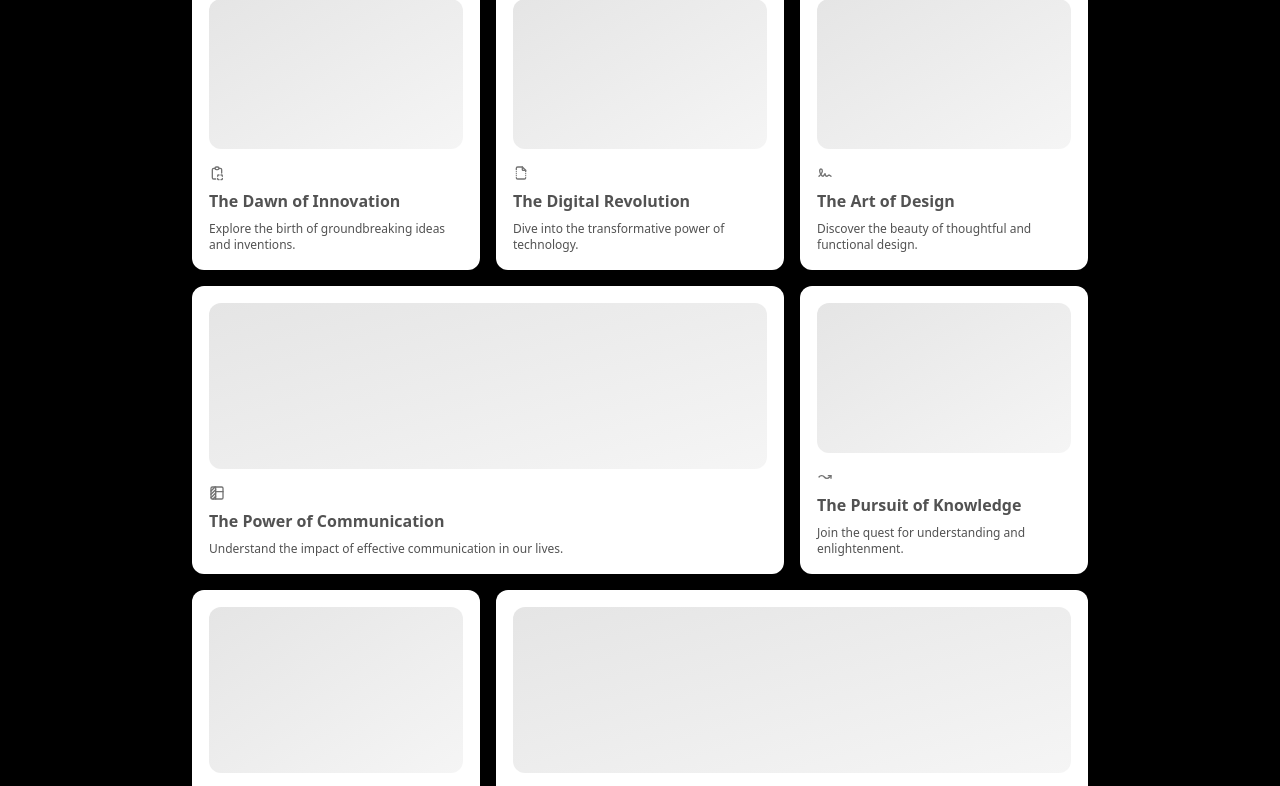
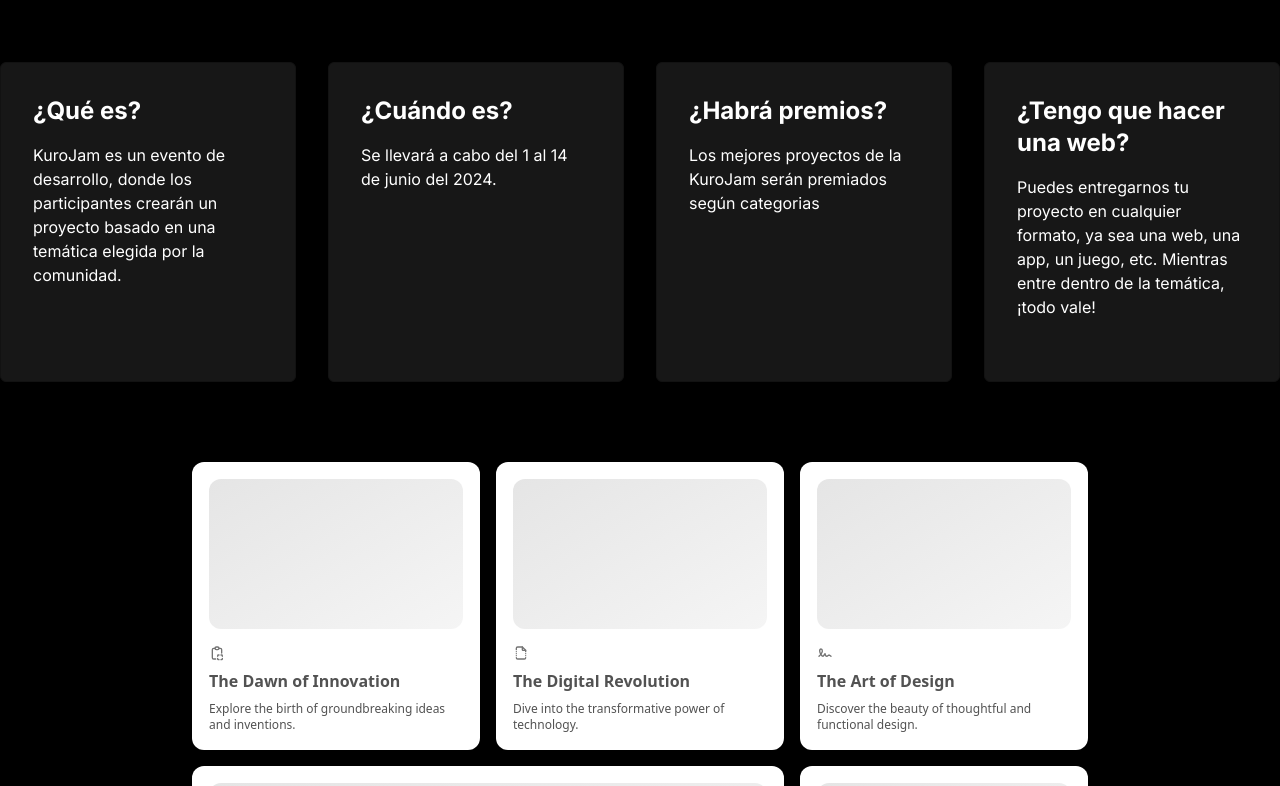
Before and after one commit to ikurotime/kurojam-2024, a Next.js app: page / in a window 1280 px wide. Shown: the part 722-1508 px from the top of the page. Built offline with nearby package versions, Linux system fonts and the light colour scheme.

Commit message:
Update page.tsx to add FeatureCards component

```diff
--- a/src/app/page.tsx
+++ b/src/app/page.tsx
@@ -1,5 +1,6 @@
 import { BentoGridDemo } from '@/components/ui/BentoGrid'
 import BottomCTA from '@/components/ui/BottomCTA'
+import FeatureCards from '@/components/ui/FeatureCards'
 import Footer from '@/components/ui/Footer'
 import { Hero } from '@/components/ui/Hero'
 import { MovingCards } from '@/components/ui/InfiniteMovingCards'
@@ -10,6 +11,7 @@ export default function Home() {
     <main className='flex flex-col'>
       <Navbar />
       <Hero />
+      <FeatureCards />
       <BentoGridDemo />
       <MovingCards />
       <BottomCTA />
--- a/src/components/ui/BentoGrid.tsx
+++ b/src/components/ui/BentoGrid.tsx
@@ -1,6 +1,4 @@
-import { cn } from "../../../utils/cn";
-import React from "react";
-import { BentoGrid, BentoGridItem } from "../ui/bento-grid";
+import { BentoGrid, BentoGridItem } from '../ui/bento-grid'
 import {
   IconArrowWaveRightUp,
   IconBoxAlignRightFilled,
@@ -8,12 +6,15 @@ import {
   IconClipboardCopy,
   IconFileBroken,
   IconSignature,
-  IconTableColumn,
-} from "@tabler/icons-react";
+  IconTableColumn
+} from '@tabler/icons-react'
+
+import React from 'react'
+import { cn } from '../../../utils/cn'
 
 export function BentoGridDemo() {
   return (
-    <BentoGrid className="max-w-4xl mx-auto">
+    <BentoGrid className='max-w-4xl mx-auto'>
       {items.map((item, i) => (
         <BentoGridItem
           key={i}
@@ -21,57 +22,45 @@ export function BentoGridDemo() {
           description={item.description}
           header={item.header}
           icon={item.icon}
-          className={i === 3 || i === 6 ? "md:col-span-2" : ""}
+          className={i === 3 || i === 6 ? 'md:col-span-2' : ''}
         />
       ))}
     </BentoGrid>
-  );
+  )
 }
 const Skeleton = () => (
-  <div className="flex flex-1 w-full h-full min-h-[6rem] rounded-xl bg-gradient-to-br from-neutral-200 dark:from-neutral-900 dark:to-neutral-800 to-neutral-100"></div>
-);
+  <div className='flex flex-1 w-full h-full min-h-[6rem] rounded-xl bg-gradient-to-br from-neutral-200 dark:from-neutral-900 dark:to-neutral-800 to-neutral-100'></div>
+)
 const items = [
   {
-    title: "The Dawn of Innovation",
-    description: "Explore the birth of groundbreaking ideas and inventions.",
+    title: 'The Dawn of Innovation',
+    description: 'Explore the birth of groundbreaking ideas and inventions.',
     header: <Skeleton />,
-    icon: <IconClipboardCopy className="h-4 w-4 text-neutral-500" />,
+    icon: <IconClipboardCopy className='h-4 w-4 text-neutral-500' />
   },
   {
-    title: "The Digital Revolution",
-    description: "Dive into the transformative power of technology.",
+    title: 'The Digital Revolution',
+    description: 'Dive into the transformative power of technology.',
     header: <Skeleton />,
-    icon: <IconFileBroken className="h-4 w-4 text-neutral-500" />,
+    icon: <IconFileBroken className='h-4 w-4 text-neutral-500' />
   },
   {
-    title: "The Art of Design",
-    description: "Discover the beauty of thoughtful and functional design.",
+    title: 'The Art of Design',
+    description: 'Discover the beauty of thoughtful and functional design.',
     header: <Skeleton />,
-    icon: <IconSignature className="h-4 w-4 text-neutral-500" />,
+    icon: <IconSignature className='h-4 w-4 text-neutral-500' />
   },
   {
-    title: "The Power of Communication",
+    title: 'The Power of Communication',
     description:
-      "Understand the impact of effective communication in our lives.",
+      'Understand the impact of effective communication in our lives.',
     header: <Skeleton />,
-    icon: <IconTableColumn className="h-4 w-4 text-neutral-500" />,
+    icon: <IconTableColumn className='h-4 w-4 text-neutral-500' />
   },
   {
-    title: "The Pursuit of Knowledge",
-    description: "Join the quest for understanding and enlightenment.",
+    title: 'The Pursuit of Knowledge',
+    description: 'Join the quest for understanding and enlightenment.',
     header: <Skeleton />,
-    icon: <IconArrowWaveRightUp className="h-4 w-4 text-neutral-500" />,
-  },
-  {
-    title: "The Joy of Creation",
-    description: "Experience the thrill of bringing ideas to life.",
-    header: <Skeleton />,
-    icon: <IconBoxAlignTopLeft className="h-4 w-4 text-neutral-500" />,
-  },
-  {
-    title: "The Spirit of Adventure",
-    description: "Embark on exciting journeys and thrilling discoveries.",
-    header: <Skeleton />,
-    icon: <IconBoxAlignRightFilled className="h-4 w-4 text-neutral-500" />,
-  },
-];
+    icon: <IconArrowWaveRightUp className='h-4 w-4 text-neutral-500' />
+  }
+]
--- /dev/null
+++ b/src/components/ui/Card.tsx
@@ -0,0 +1,14 @@
+type Props = {
+  feature: {
+    title: string
+    description: string
+  }
+}
+export default function Card({ feature }: Props) {
+  return (
+    <div className='flex flex-col gap-4 h-80 my-20 box-border p-8 w-80 rounded-md border border-primary-bg bg-neutral-900'>
+      <span className='text-2xl font-bold'>{feature.title}</span>
+      <span className='text-base'>{feature.description}</span>
+    </div>
+  )
+}
--- /dev/null
+++ b/src/components/ui/FeatureCards.tsx
@@ -0,0 +1,32 @@
+import Card from './Card'
+
+const features = [
+  {
+    title: '¿Qué es?',
+    description:
+      'KuroJam es un evento de desarrollo, donde los participantes crearán un proyecto basado en una temática elegida por la comunidad.'
+  },
+  {
+    title: '¿Cuándo es?',
+    description: 'Se llevará a cabo del 1 al 14 de junio del 2024.'
+  },
+  {
+    title: '¿Habrá premios? ',
+    description:
+      'Los mejores proyectos de la KuroJam serán premiados según categorias'
+  },
+  {
+    title: '¿Tengo que hacer una web? ',
+    description:
+      'Puedes entregarnos tu proyecto en cualquier formato, ya sea una web, una app, un juego, etc. Mientras entre dentro de la temática, ¡todo vale!'
+  }
+]
+export default function FeatureCards() {
+  return (
+    <div className='flex gap-8 w-full justify-center'>
+      {features.map((feature, index) => (
+        <Card key={index} feature={feature} />
+      ))}
+    </div>
+  )
+}
--- a/src/components/ui/infinite-moving-cards.tsx
+++ b/src/components/ui/infinite-moving-cards.tsx
@@ -88,10 +88,10 @@ export const InfiniteMovingCards = ({
       >
         {items.map((item, idx) => (
           <li
-            className='w-[350px] max-w-full relative rounded-2xl border border-b-0 flex-shrink-0 border-zinc-700 px-8 py-6 md:w-[450px]'
+            className='w-[350px] max-w-full relative rounded-2xl border border-b-0 flex-shrink-0 border-neutral-800 px-8 py-6 bg- md:w-[450px]'
             style={{
               background:
-                'linear-gradient(180deg, var(--zinc-800), var(--zinc-900)'
+                'linear-gradient(180deg, var(--neutral-900), var(--neutral-950)'
             }}
             key={item.name}
           >
```
